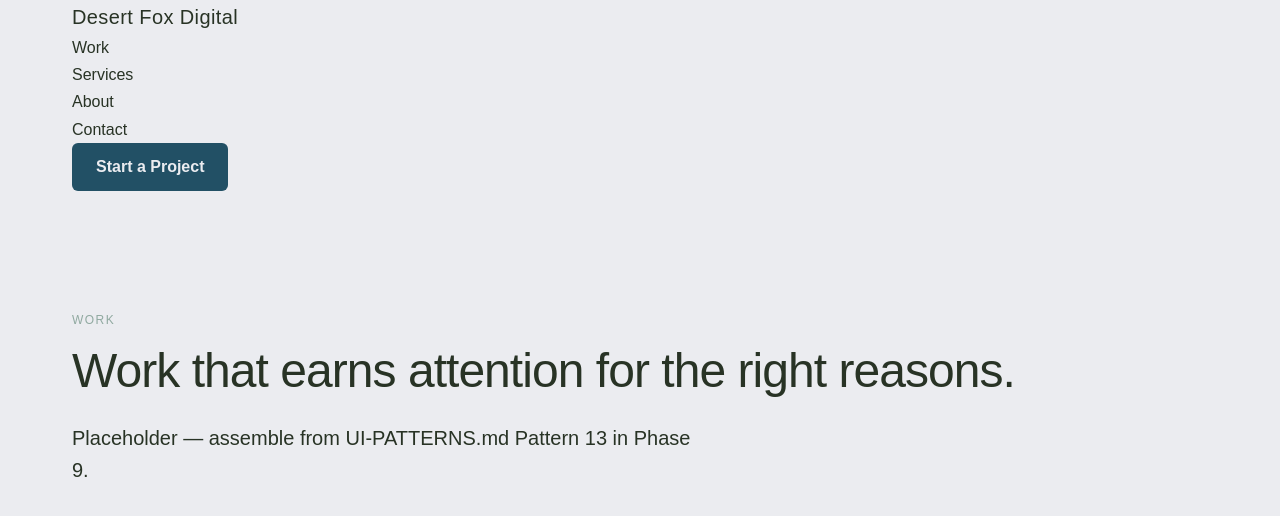
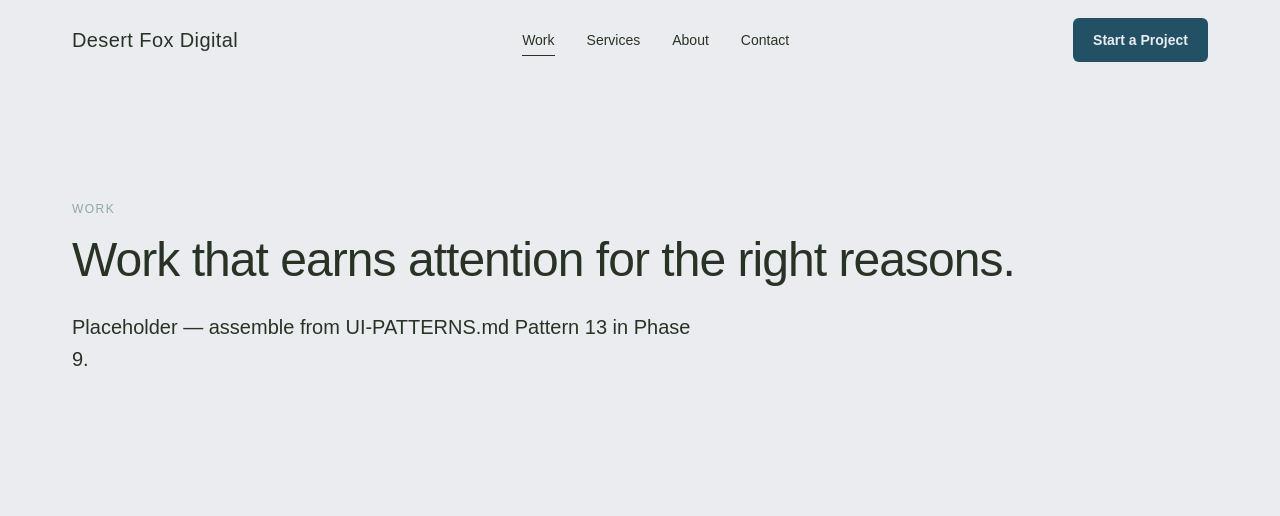
Before and after one commit to cxcainexcaviar/desertfoxdigital, a Next.js app: page /work in a window 1280 px wide. Shown: the top 516 px of the page. Built offline with nearby package versions, Linux system fonts and the light colour scheme; no server answers; a web font is replaced by a local one.

Commit message:
feat: add SiteNav styles

```diff
--- a/src/styles/components.css
+++ b/src/styles/components.css
@@ -162,3 +162,120 @@
   font-weight: 400;
   letter-spacing: 0.02em;
 }
+
+/* —— Site Nav —— */
+.site-nav {
+  position: sticky;
+  top: 0;
+  z-index: 100;
+  height: 80px;
+  background: transparent;
+  border-bottom: 1px solid transparent;
+  transition:
+    background-color var(--duration-standard) var(--ease-standard),
+    border-color var(--duration-standard) var(--ease-standard),
+    backdrop-filter var(--duration-standard) var(--ease-standard);
+}
+
+.site-nav--scrolled {
+  background-color: color-mix(in srgb, var(--color-dust) 92%, transparent);
+  border-bottom-color: var(--color-border);
+  backdrop-filter: blur(12px);
+}
+
+.site-nav__inner {
+  display: flex;
+  align-items: center;
+  justify-content: space-between;
+  height: 80px;
+  gap: var(--space-32);
+}
+
+.site-nav__logo {
+  flex-shrink: 0;
+  color: var(--color-juniper);
+}
+
+.site-nav--scrolled .site-nav__logo,
+.site-nav:not(.site-nav--scrolled) .site-nav__logo {
+  color: inherit;
+}
+
+/* Transparent over dark hero: light logo/links */
+body:has(.section[data-surface='2']:first-of-type) .site-nav:not(.site-nav--scrolled) {
+  color: var(--color-dust);
+}
+
+body:has(.section[data-surface='2']:first-of-type) .site-nav:not(.site-nav--scrolled) .site-nav__logo {
+  color: var(--color-dust);
+}
+
+body:has(.section[data-surface='2']:first-of-type) .site-nav:not(.site-nav--scrolled) .site-nav__link {
+  color: var(--color-dust);
+}
+
+.site-nav--scrolled {
+  color: var(--color-juniper);
+}
+
+.site-nav--scrolled .site-nav__logo {
+  color: var(--color-juniper);
+}
+
+.site-nav__links {
+  display: none;
+  align-items: center;
+  gap: var(--space-32);
+  list-style: none;
+}
+
+@media (min-width: 900px) {
+  .site-nav__links {
+    display: flex;
+  }
+}
+
+.site-nav__link {
+  position: relative;
+  font-family: var(--font-body);
+  font-size: var(--text-small);
+  font-weight: 500;
+  color: var(--color-juniper);
+  padding-block: var(--space-8);
+  transition: color var(--duration-fast) var(--ease-standard);
+}
+
+.site-nav__link::after {
+  content: '';
+  position: absolute;
+  left: 0;
+  bottom: 0;
+  width: 100%;
+  height: 1px;
+  background: currentColor;
+  transform: scaleX(0);
+  transform-origin: left;
+  transition: transform var(--duration-fast) var(--ease-standard);
+}
+
+.site-nav__link:hover::after,
+.site-nav__link.is-current::after {
+  transform: scaleX(1);
+}
+
+.site-nav__cta {
+  display: none;
+  flex-shrink: 0;
+}
+
+@media (min-width: 900px) {
+  .site-nav__cta {
+    display: block;
+  }
+}
+
+.site-nav__cta .btn {
+  height: 40px;
+  padding: 12px 20px;
+  font-size: var(--text-small);
+}
```
